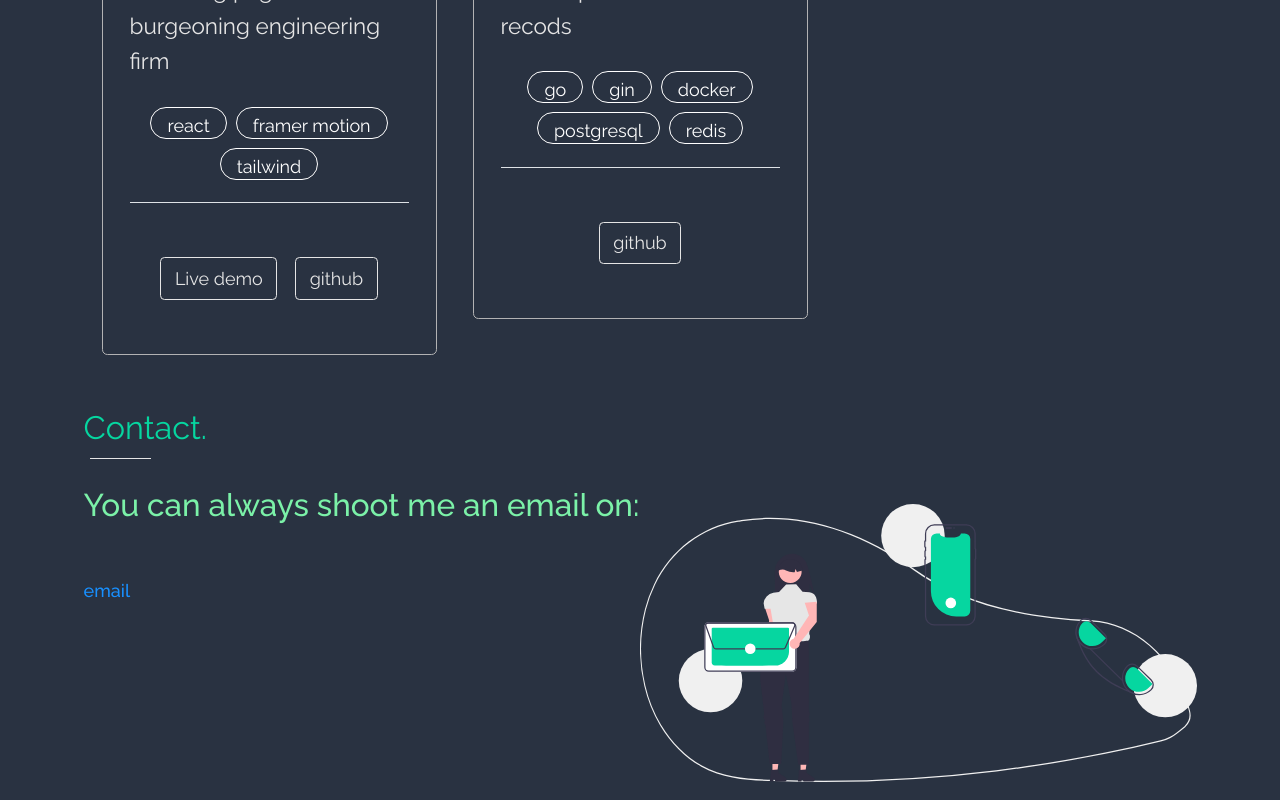
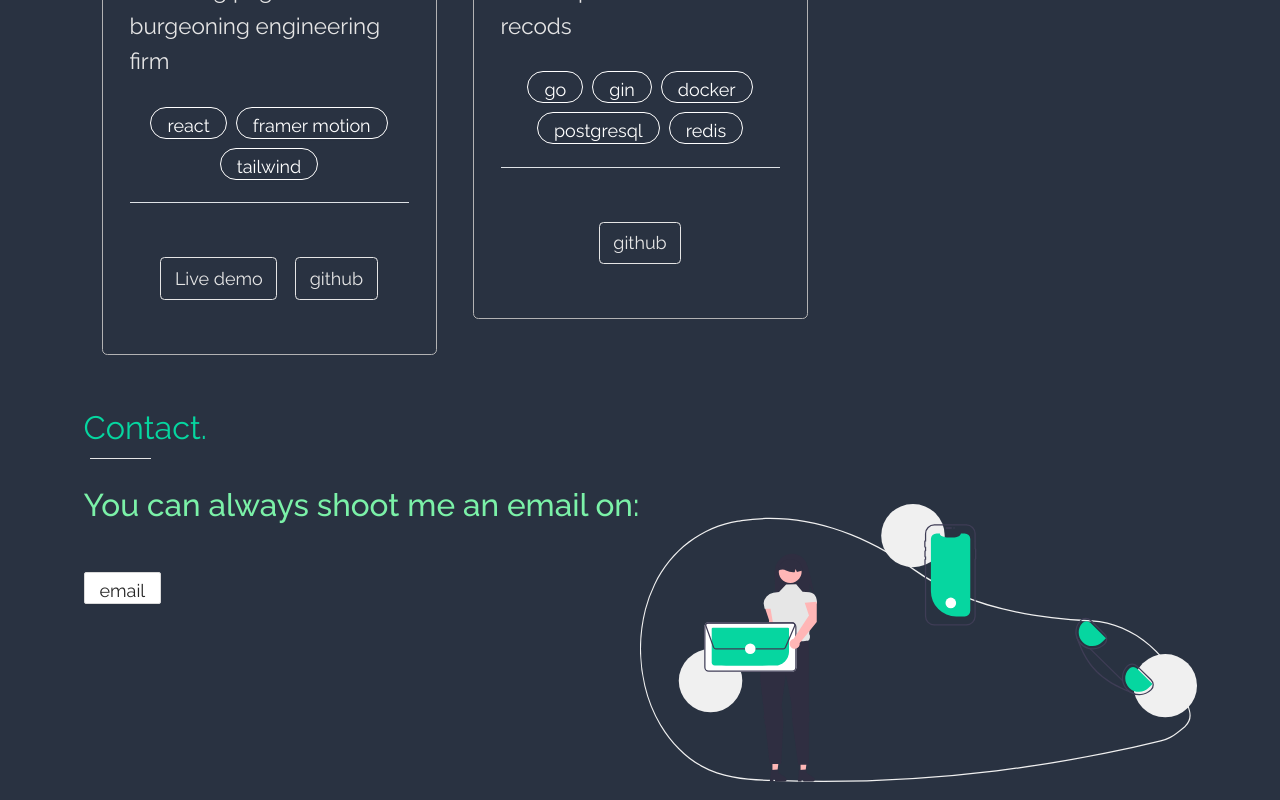
Before and after one commit to dglitxh/portfolio, a React (Create React App) app: page / in a window 1280 px wide. Shown: the part 3046-3846 px from the top of the page. Built offline with nearby package versions, Linux system fonts and the light colour scheme.

Commit message:
upd: footer

```diff
--- a/src/components/Contact.js
+++ b/src/components/Contact.js
@@ -1,5 +1,5 @@
 import contImg from "./utils/svgs/contact.svg";
-import { Row, Col } from "antd";
+import { Row, Col, Button } from "antd";
 const Contact = () => {
   return (
     <div id="contact" className="container">
@@ -25,6 +25,7 @@ const Contact = () => {
             <h3 classname="mt-3">You can always shoot me an email on: </h3>
             <br></br>
             <h3 classname="my-5">
+              <Button>
                 <a
                   href="mailto:dzzy104@gmail.com"
                   rel="noreferrer"
@@ -32,6 +33,7 @@ const Contact = () => {
                 >
                   email{" "}
                 </a>
+              </Button>
             </h3>
           </div>
         </Col>
```
Lines whose indentation alone changed are shown as unchanged.
